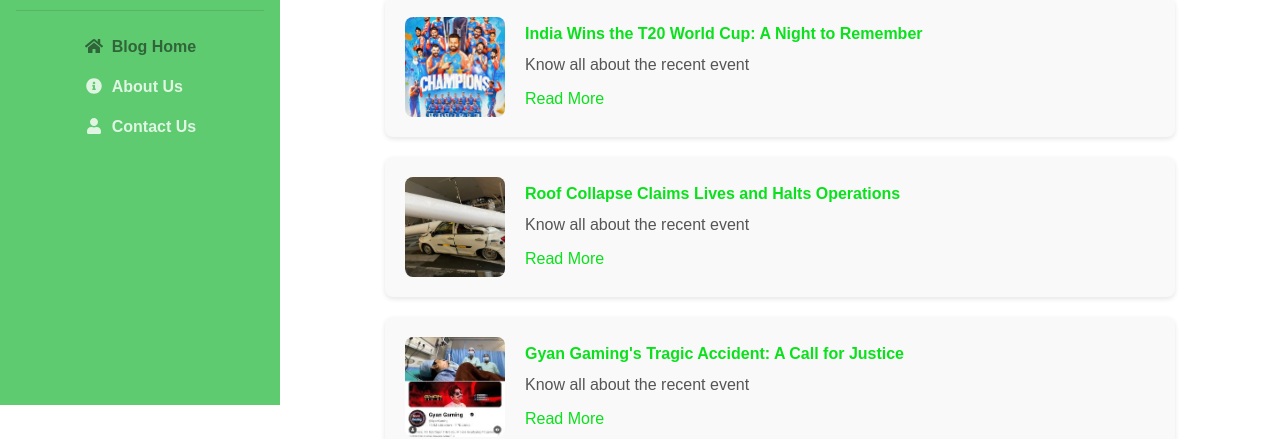
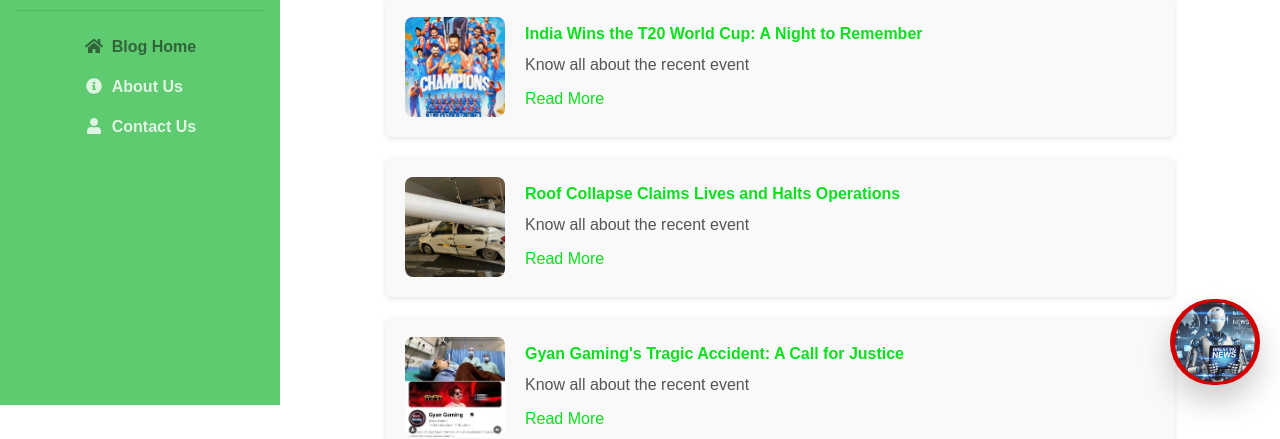
Before and after one commit to Collegers/Collegerss, a plain HTML site: page index.html in a window 1280 px wide. Shown: the part 395-834 px from the top of the page. Drawn offline with Linux system fonts and the light colour scheme; files whose address does not match are found by name.

Commit message:
Ai chat box

```diff
--- /dev/null
+++ b/AI.css
@@ -0,0 +1,48 @@
+/* Chatbot Button Styles */
+.chatbot-link {
+    position: fixed; /* Makes it sticky */
+    bottom: 20px; /* Distance from the bottom */
+    right: 20px; /* Distance from the right */
+    z-index: 1000; /* Ensures it appears above most elements */
+    display: flex; /* Aligns the icon and label properly */
+    align-items: center;
+    gap: 10px; /* Space between the icon and the label */
+    background-color: #d40000; /* Background color of the button */
+    padding: 3px 5px; /* Adds space inside the button */
+    border-radius: 50px; /* Rounds the button edges */
+    box-shadow: 0 16px 30px rgba(0, 0, 0, 0.2); /* Adds shadow for a modern look */
+    cursor: pointer; /* Pointer cursor on hover */
+    color: white; /* Text color */
+    text-decoration: none; /* Removes underline from the link */
+    font-family: Arial, sans-serif; /* Font style */
+    font-size: 14px; /* Text size */
+    transition: all 0.3s ease; /* Smooth hover effect */
+}
+
+/* Chatbot Icon (Circle) */
+.chatbot-link img {
+    width: 80px; /* Icon size */
+    height: 80px; /* Icon size */
+    border-radius: 50%; /* Makes the image circular */
+    transition: transform 0.3s ease, box-shadow 0.3s ease;
+}
+
+/* Hover Effect for Desktop Users */
+.chatbot-link:hover {
+    background-color: #005bb5; /* Darker blue on hover */
+    box-shadow: 0 10px 20px rgba(0, 0, 0, 0.3); /* Enhanced shadow on hover */
+}
+
+.chatbot-link img:hover {
+    transform: scale(1.1); /* Slight zoom effect on the icon */
+}
+
+/* Chatbot Label for Text */
+.chatbot-link span {
+    display: inline-block; /* Ensures proper spacing */
+}
+
+/* Mobile-Friendly Tap Animation */
+.chatbot-link:active {
+    transform: scale(0.95); /* Slightly shrink on tap for mobile users */
+}
--- a/index.html
+++ b/index.html
@@ -10,6 +10,7 @@
     <meta name="author" content="Xiaoying Riley at 3rd Wave Media">
     <link rel="shortcut icon" href="favicon_processed.ico">
     <link rel="stylesheet" href="styless.css">
+    <link rel="stylesheet" href="AI.css">
     <script defer src="https://use.fontawesome.com/releases/v5.7.1/js/all.js" integrity="sha384-eVEQC9zshBn0rFj4+TU78eNA19HMNigMviK/PU/FFjLXqa/GKPgX58rvt5Z8PLs7" crossorigin="anonymous"></script>
     <link id="theme-style" rel="stylesheet" href="assets/css/theme-1.css">
     <style>
@@ -294,6 +295,15 @@
         </section>
     </div>
 
+      <div class="chatbot-link">
+        <a href="AI.html" target="_blank">
+          <img src="assets/images/AIChatBox.webp" alt="Chatbot">
+          <span class="tooltip">Ask AI for News!</span>
+        </a>
+      </div>
+
+
+
     <script src="assets/plugins/jquery-3.3.1.min.js"></script>
     <script src="assets/plugins/popper.min.js"></script>
     <script src="assets/plugins/bootstrap/js/bootstrap.min.js"></script>
```
Also changed, not shown: AI.html (+1 -1 lines), assets/images/AIChatBox.webp (added).
